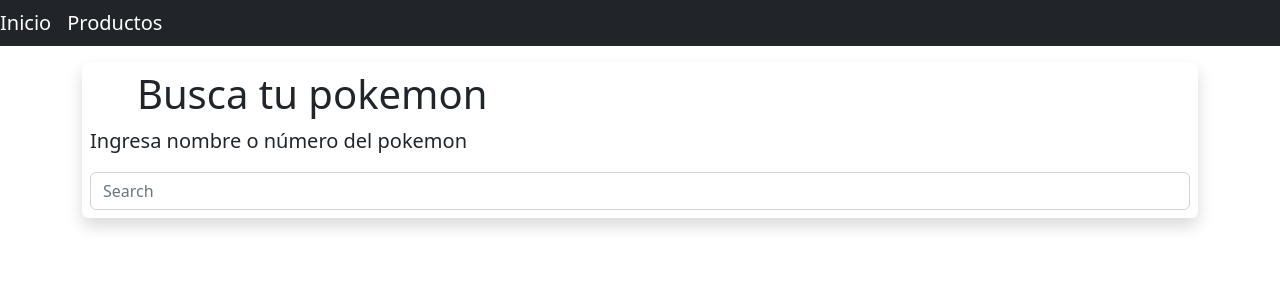
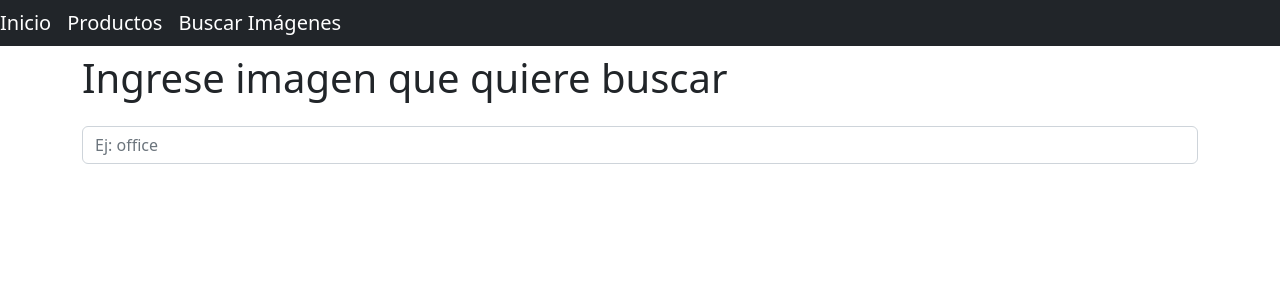
Before and after one commit to kimi01s/proyecto-react, a React (Create React App) app: page /#/Buscar-img in a window 1280 px wide. Shown: the top 300 px of the page. Built offline with nearby package versions, Linux system fonts and the light colour scheme.

Commit message:
se agrega buscar img

```diff
--- /dev/null
+++ b/src/components/Buscar-img/Articulos.js
@@ -0,0 +1,28 @@
+const Articulos=({ Photos })=>{
+    const open = url => window.open(url)
+    return(
+        <div className="container">
+            <div className="row">
+                {Photos.map(photo=>(
+                    <div className="col-lg-3" key={photo.id}>
+                        <div className="card" onClick={()=> open(photo.links.html)}
+                        key={photo.id}
+                        style={{cursor:'pointer'}}>
+                        <img className="card-img-top" src={photo.urls.regular} alt=""/>
+                            <div className="card-body">
+                                <h6 className="card-text">{photo.user.name}</h6>
+                                <p className="card-text">
+                                {
+                                    photo.description || photo.alt_description ?
+                                    photo.description || photo.alt_description : 'No description'
+                                }
+                                </p>
+                            </div>
+                        </div>
+                    </div>
+                ))}
+            </div>
+        </div>
+    )
+}
+export default Articulos
--- /dev/null
+++ b/src/components/Buscar-img/Buscar-img.js
@@ -0,0 +1,36 @@
+import { Formik, Form, Field } from "formik"
+import { useState } from "react"
+import Articulos from './Articulos'
+
+
+const BuscarImg =()=>{
+    const [photos, setPhotos] = useState([])
+    return(
+        <div className="container">
+            <div className="row pt-2">
+                <h1>Ingrese imagen que quiere buscar</h1>
+                <Formik
+                initialValues={{search:''}}
+                onSubmit={async values =>{
+                    const response = await fetch(`https://api.unsplash.com/search/photos?per_page=20&query=${values.search}`,
+                    {headers:{
+                            'Authorization':'Client-ID LLKJnkDEOZPIFReD-eSFX6GdGcu_ECX6Rj5G3stmOYE'
+                        }
+                    })
+                    const data = await response.json()
+                    setPhotos(data.results)
+                }}
+                >
+                    <div className="col-lg-12 mt-3 mb-3">
+                        <Form>
+                            <Field className="form-control" type='text' placeholder="Ej: office" name='search'/>
+                        </Form>
+                    </div>
+                </Formik>
+                <Articulos Photos = {photos}/>
+            </div>
+        </div>
+    )
+}
+
+export default BuscarImg
--- a/src/components/NavBar.js
+++ b/src/components/NavBar.js
@@ -22,12 +22,12 @@
                             className={({ isActive }) => (isActive ? activeClassName : ClassName)}
                             to="CarroCompras">Productos</NavLink>
                         </li>
-                        {/* <li className="nav-item">
+                        <li className="nav-item">
                             <NavLink
                             className={({ isActive }) => (isActive ? activeClassName : ClassName)}
                             to="Buscar-img">Buscar Imágenes</NavLink>
                         </li>
-                        <li className="nav-item">
+                        {/* <li className="nav-item">
                             <NavLink
                             className={({ isActive }) => (isActive ? activeClassName : ClassName)}
                             to="IndexInteres">Interés Compuesto</NavLink>
--- a/src/index.js
+++ b/src/index.js
@@ -6,6 +6,7 @@
 import NavBar from './components/NavBar'
 // import Formulario from './components/Formulario/Formulario'
 import CarroCompra from './components/CarroCompras/CarroCompras'
+import BuscarImg from './components/Buscar-img/Buscar-img'
 // import InteresCompuesto from './components/Interes-compuesto/IndexInteres'
 import reportWebVitals from './reportWebVitals';
 import '/node_modules/bootstrap/dist/css/bootstrap.css'
@@ -19,7 +20,7 @@
         <Routes>
           <Route path="*" element={<App/>} />
           {/* <Route path="/Formulario" element={<Formulario/>} /> */}
-          {/* <Route path="/Buscar-img" element={<BuscarImg/>} /> */}
+          <Route path="/Buscar-img" element={<BuscarImg/>} />
           <Route path="/CarroCompras" element={<CarroCompra/>} />
           {/* <Route path="/IndexInteres" element={<InteresCompuesto/>} /> */}
         </Routes>
```
